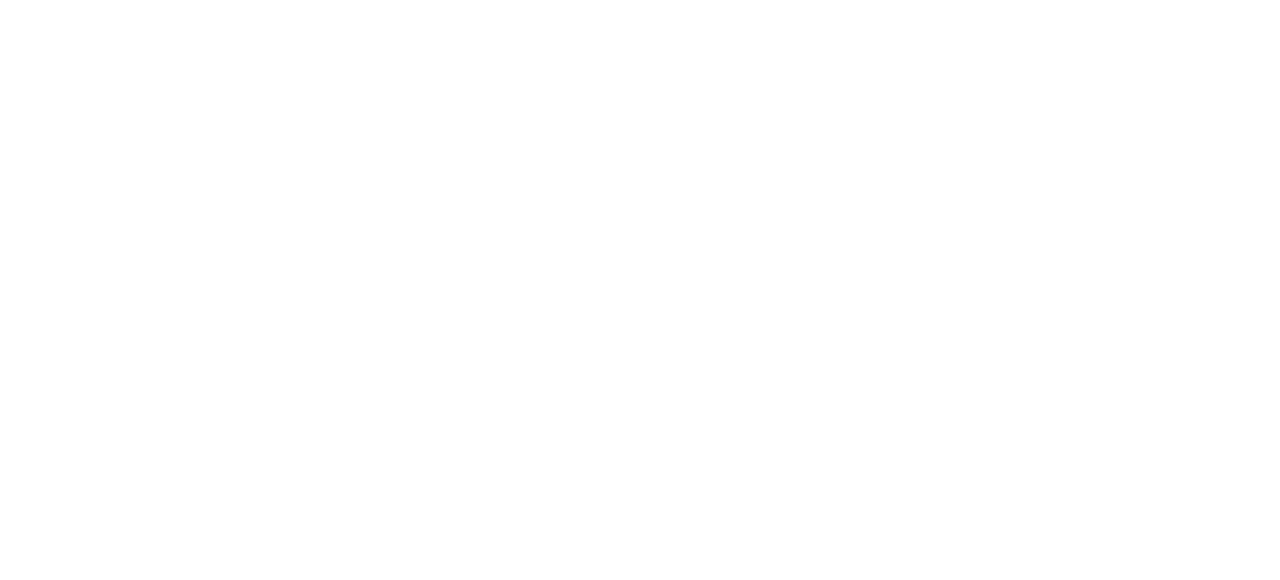
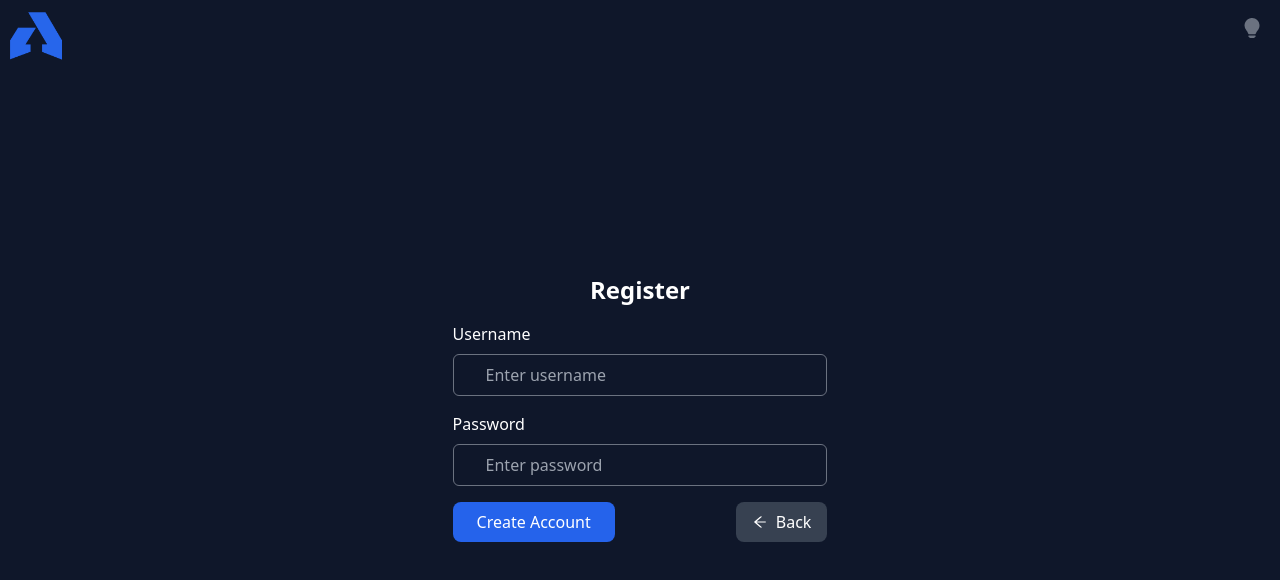
Before and after one commit to ricardovac/movies-overview, a React (Vite) app in the folder client/: page /register in a window 1280 px wide. Before the commit this address had no page. Shown: the top 580 px of the page. Built offline with nearby package versions, Linux system fonts and the light colour scheme.

Commit message:
feat: SignUp and SignIn

```diff
--- a/client/package.json
+++ b/client/package.json
@@ -9,9 +9,12 @@
     "preview": "vite preview"
   },
   "dependencies": {
+    "@types/react-icons": "^3.0.0",
+    "formik": "^2.2.9",
     "react": "^18.2.0",
     "react-dom": "^18.2.0",
-    "react-icons": "^4.6.0"
+    "react-icons": "^4.6.0",
+    "yup": "^0.32.11"
   },
   "devDependencies": {
     "@types/react": "^18.0.24",
--- a/client/src/App.tsx
+++ b/client/src/App.tsx
@@ -1,9 +1,12 @@
-import { BrowserRouter, Route, Routes } from 'react-router-dom'
-import Contact from './pages/Contact'
-import Home from './pages/Home'
-import Layout from './pages/Layout'
-import Movies from './pages/Movies'
-import Friends from './pages/Friends'
+import { BrowserRouter, Route, Routes } from "react-router-dom"
+import Contact from "./pages/Contact"
+import Home from "./pages/Home"
+import Layout from "./pages/Layout"
+import Movies from "./pages/Movies"
+import Friends from "./pages/Friends"
+import SignIn from "./pages/Auth/SignIn"
+import SignUp from "./pages/Auth/SignUp"
+import { AiOutlineArrowLeft } from "react-icons/ai"
 
 function App() {
   return (
@@ -15,6 +18,11 @@
           <Route path="movies" element={<Movies />} />
           <Route path="friends" element={<Friends />} />
         </Route>
+        <Route path="login" element={<SignIn />} />
+        <Route
+          path="register"
+          element={<SignUp Icon={AiOutlineArrowLeft} />}
+        />
       </Routes>
     </BrowserRouter>
   )
--- /dev/null
+++ b/client/src/pages/Auth/SignIn.tsx
@@ -0,0 +1,118 @@
+import { ErrorMessage, Field, Form, Formik } from "formik"
+import { useState } from "react"
+import { BsLightbulbFill } from "react-icons/bs"
+import { useNavigate } from "react-router-dom"
+import * as yup from "yup"
+import Logo from "../../assets/Logo.png"
+
+const SignIn = () => {
+  const [darkToggle, setDarkToggle] = useState(false)
+  const navigate = useNavigate()
+
+  const schema = yup.object({
+    username: yup
+      .string()
+      .required("Username required!")
+      .min(4, "Username too short")
+      .max(28, "Username too long"),
+    password: yup
+      .string()
+      .required("Password required!")
+      .min(6, "Password too short!")
+      .max(28, "Password too long!"),
+  })
+
+  const initialValues = {
+    username: "",
+    password: "",
+  }
+
+  const renderError = (message) => (
+    <p className="text-red-500 mt-2">{message}</p>
+  )
+
+  return (
+    <div className={`${darkToggle && "dark"}`}>
+      <Formik
+        initialValues={initialValues}
+        validationSchema={schema}
+        onSubmit={(values, actions) => {
+          alert(JSON.stringify(values, null, 2))
+          actions.resetForm()
+        }}
+      >
+        <Form>
+          <div className="absolute right-0 p-2">
+            <button
+              id="theme-toggle"
+              type="button"
+              className="text-gray-500 dark:text-gray-400 hover:bg-slate-700 dark:hover:bg-gray-100 focus:outline-none focus:ring-4 focus:ring-gray-700 dark:focus:ring-gray-200 rounded-lg text-sm p-2.5"
+              onClick={() => {
+                setDarkToggle(!darkToggle)
+              }}
+            >
+              <BsLightbulbFill className="m-0 p-0 text-xl" />
+            </button>
+          </div>
+          <div className="absolute p-2">
+            <img
+              src={Logo}
+              alt="logo"
+              className="h-14 cursor-pointer"
+              onClick={() => {
+                navigate("/")
+              }}
+            />
+          </div>
+          <div className="flex items-center justify-center min-h-screen bg-slate-900 dark:bg-gray-100">
+            <div className="px-8 py-6 mt-4 text-left">
+              <h3 className="text-2xl font-bold text-center text-white dark:text-black">
+                Log In
+              </h3>
+              <div className="mt-4">
+                <div>
+                  <label className="text-white dark:text-black">Username</label>
+                  <Field
+                    name="username"
+                    type="text"
+                    placeholder="Enter username"
+                    className="w-full px-8 py-2 mt-2 border rounded-md focus:outline-none focus:ring-1 focus:ring-blue-600 bg-transparent text-white dark:text-black"
+                    autoComplete="off"
+                  />
+                  <ErrorMessage name="username" render={renderError} />
+                </div>
+                <div className="mt-4">
+                  <label className="text-white dark:text-black">Password</label>
+                  <Field
+                    name="password"
+                    type="password"
+                    placeholder="Enter password"
+                    className="w-full px-8 py-2 mt-2 border rounded-md focus:outline-none focus:ring-1 focus:ring-blue-600 bg-transparent text-white dark:text-black"
+                    autoComplete="off"
+                  />
+                  <ErrorMessage name="password" render={renderError} />
+                </div>
+              </div>
+              <div className="flex items-center justify-between">
+                <button
+                  className="px-6 py-2 mt-4 mr-2 text-white bg-blue-600 rounded-lg hover:bg-blue-900"
+                  type="submit"
+                >
+                  Log In
+                </button>
+                <button
+                  className="px-6 py-2 mt-4 text-white bg-gray-700 rounded-lg hover:bg-gray-800"
+                  onClick={() => navigate("/register")}
+                >
+                  Create Account
+                </button>
+              </div>
+            </div>
+          </div>
+        </Form>
+      </Formik>
+    </div>
+  )
+}
+
+export default SignIn
--- /dev/null
+++ b/client/src/pages/Auth/SignUp.tsx
@@ -0,0 +1,123 @@
+import { ErrorMessage, Field, Form, Formik } from "formik"
+import React, { FunctionComponent, useState } from "react"
+import { BsLightbulbFill } from "react-icons/bs"
+import { useNavigate } from "react-router-dom"
+import * as yup from "yup"
+import Logo from "../../assets/Logo.png"
+
+interface Props {
+  Icon: React.ElementType
+}
+
+const SignUp: FunctionComponent<Props> = ({ Icon }) => {
+  const [darkToggle, setDarkToggle] = useState(false)
+  const navigate = useNavigate()
+
+  const schema = yup.object({
+    username: yup
+      .string()
+      .required("Username required!")
+      .min(4, "Username too short")
+      .max(28, "Username too long"),
+    password: yup
+      .string()
+      .required("Password required!")
+      .min(6, "Password too short!")
+      .max(28, "Password too long!"),
+  })
+
+  const initialValues = {
+    username: "",
+    password: "",
+  }
+
+  const renderError = (message) => (
+    <p className="text-red-500 mt-2">{message}</p>
+  )
+
+  return (
+    <div className={`${darkToggle && "dark"}`}>
+      <Formik
+        initialValues={initialValues}
+        validationSchema={schema}
+        onSubmit={(values, actions) => {
+          alert(JSON.stringify(values, null, 2))
+          actions.resetForm()
+        }}
+      >
+        <Form>
+          <div className="absolute right-0 p-2">
+            <button
+              id="theme-toggle"
+              type="button"
+              className="text-gray-500 dark:text-gray-400 hover:bg-slate-700 dark:hover:bg-gray-100 focus:outline-none focus:ring-4 focus:ring-gray-700 dark:focus:ring-gray-200 rounded-lg text-sm p-2.5"
+              onClick={() => {
+                setDarkToggle(!darkToggle)
+              }}
+            >
+              <BsLightbulbFill className="m-0 p-0 text-xl" />
+            </button>
+          </div>
+          <div className="absolute p-2">
+            <img
+              src={Logo}
+              alt="logo"
+              className="h-14 cursor-pointer"
+              onClick={() => {
+                navigate("/")
+              }}
+            />
+          </div>
+          <div className="flex items-center justify-center min-h-screen bg-slate-900 dark:bg-gray-100">
+            <div className="px-8 py-6 mt-4 text-left">
+              <h3 className="text-2xl font-bold text-center text-white dark:text-black">
+                Register
+              </h3>
+              <div className="mt-4">
+                <div>
+                  <label className="text-white dark:text-black">Username</label>
+                  <Field
+                    name="username"
+                    type="text"
+                    placeholder="Enter username"
+                    className="w-full px-8 py-2 mt-2 border rounded-md focus:outline-none focus:ring-1 focus:ring-blue-600 bg-transparent text-white dark:text-black"
+                    autoComplete="off"
+                  />
+                  <ErrorMessage name="username" render={renderError} />
+                </div>
+                <div className="mt-4">
+                  <label className="text-white dark:text-black">Password</label>
+                  <Field
+                    name="password"
+                    type="password"
+                    placeholder="Enter password"
+                    className="w-full px-8 py-2 mt-2 border rounded-md focus:outline-none focus:ring-1 focus:ring-blue-600 bg-transparent text-white dark:text-black"
+                    autoComplete="off"
+                  />
+                  <ErrorMessage name="password" render={renderError} />
+                </div>
+              </div>
+              <div className="flex items-center justify-between">
+                <button
+                  className="px-6 py-2 mt-4 mr-2 text-white bg-blue-600 rounded-lg hover:bg-blue-900"
+                  type="submit"
+                >
+                  Create Account
+                </button>
+                <button
+                  className="flex items-center gap-2 px-4 py-2 mt-4 text-white bg-gray-700 rounded-lg hover:bg-gray-800"
+                  onClick={() => navigate("/login")}
+                >
+                  {Icon && <Icon />}
+                  Back
+                </button>
+              </div>
+            </div>
+          </div>
+        </Form>
+      </Formik>
+    </div>
+  )
+}
+
+export default SignUp
--- a/client/src/pages/Layout.tsx
+++ b/client/src/pages/Layout.tsx
@@ -1,6 +1,7 @@
-import { useState } from 'react'
-import { Link, Outlet } from 'react-router-dom'
-import { BsLightbulbFill } from 'react-icons/bs'
+import { useState } from "react"
+import { Link, Outlet } from "react-router-dom"
+import { BsLightbulbFill } from "react-icons/bs"
+import Logo from "../assets/Logo.png"
 
 const Layout = () => {
   const [darkToggle, setDarkToggle] = useState(false)
@@ -12,14 +13,14 @@
 
   return (
     <>
-      <div className={`${darkToggle && 'dark'}`}>
+      <div className={`${darkToggle && "dark"}`}>
         <nav
           className={`px-2 bg-white dark:bg-slate-800 border-gray-200  md:dark:bg-slate-900 dark:border-gray-700`}
         >
           <div className="container flex flex-wrap items-center justify-between mx-auto">
             <a href="#" className="flex items-center">
               <img
-                src="https://flowbite.com/docs/images/logo.svg"
+                src={Logo}
                 className="h-6 mr-3 sm:h-10"
                 alt="Flowbite Logo"
               />
@@ -101,13 +102,13 @@
                     <div
                       id="dropdown"
                       className={`z-10 bg-white rounded divide-y divide-gray-100 shadow ${
-                        isOpen ? 'block' : 'hidden'
+                        isOpen ? "block" : "hidden"
                       }`}
                     >
                       <ul className="absolute z-10 bg-white rounded divide-y divide-gray-100 shadow ">
                         <li>
                           <Link
-                            to="/signin"
+                            to="/login"
                             className="block py-2 px-6 hover:bg-gray-100 bg-white rounded-sm"
                           >
                             Sign In
```
Also changed, not shown: client/src/assets/Logo.png (added), 1 other file (tests, documents, lock files or other folders).
